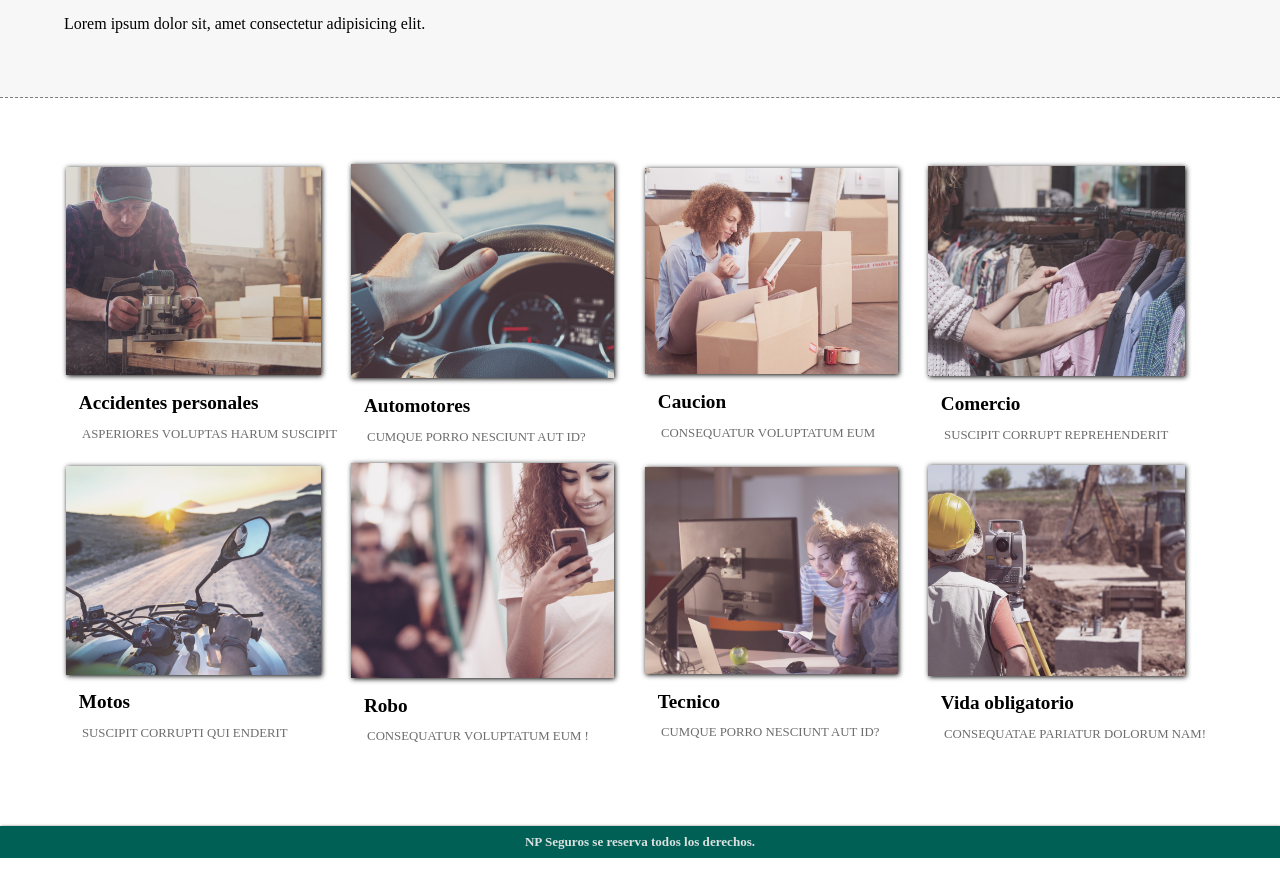
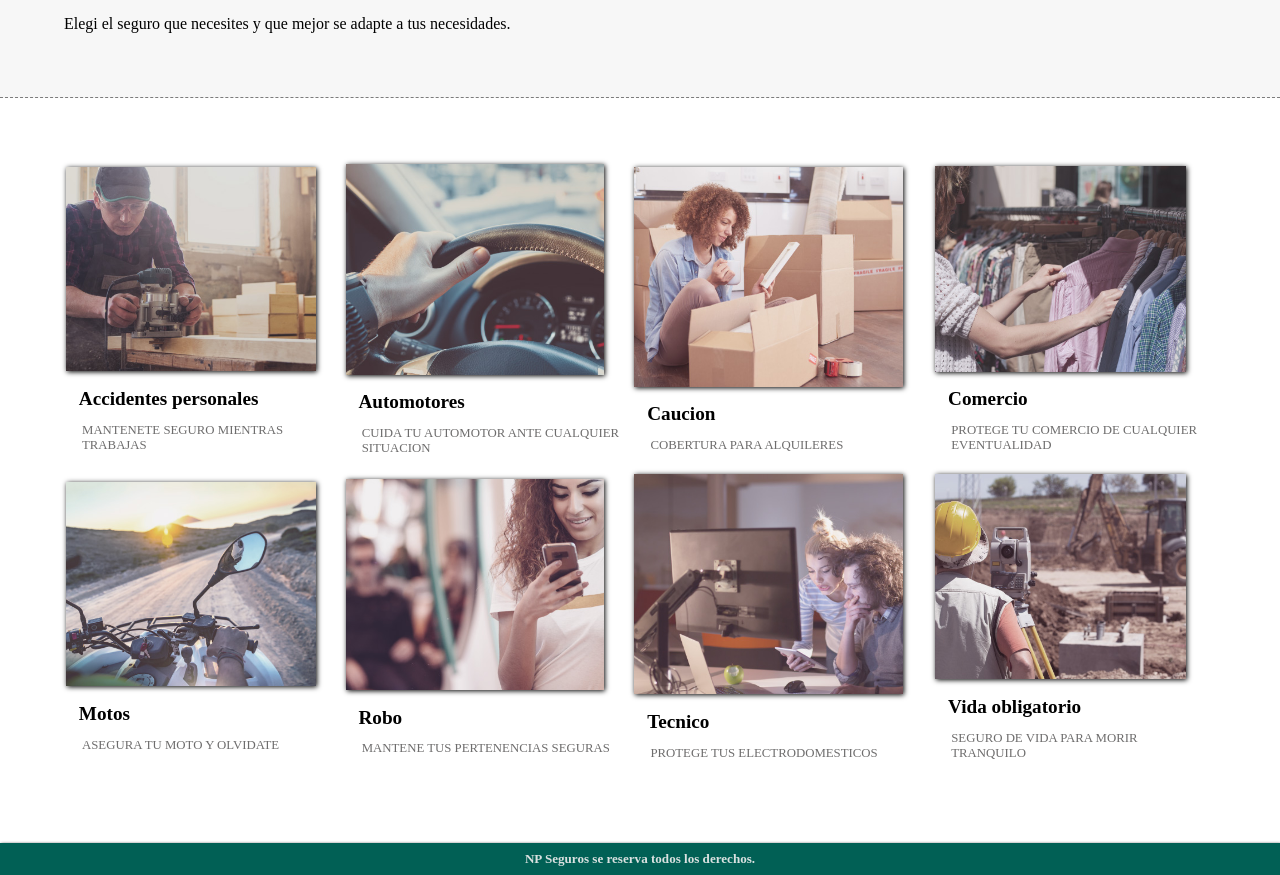
Before and after one commit to JulianUrrutia80/PF-JulianPeraltaUrrutia, a website: page pages/cotizacion.html in a window 1280 px wide. Shown: the part 204-1079 px from the top of the page. Drawn offline with Linux system fonts and the light colour scheme.

Commit message:
chau-lorems

```diff
--- a/pages/cotizacion.html
+++ b/pages/cotizacion.html
@@ -34,7 +34,7 @@
     <main class="pag-cotizador">
         <div>
             <h1>Productos</h1>
-            <p>Lorem ipsum dolor sit, amet consectetur adipisicing elit.</p>
+            <p>Elegi el seguro que necesites y que mejor se adapte a tus necesidades.</p>
         </div>
 
         <!-- Galeria -->
@@ -43,44 +43,44 @@
                 <td>
                     <img src="../img/acc-personales.jpg" alt="">
                     <h2>Accidentes personales</h2>
-                    <p>Asperiores voluptas harum suscipit</p>
+                    <p>Mantenete seguro mientras trabajas</p>
                 </td>
                 <td>
                     <img src="../img/automotores.jpg" alt="">
                     <h2>Automotores</h2>
-                    <p>cumque porro nesciunt aut id?</p>
+                    <p>Cuida tu automotor ante cualquier situacion</p>
                 </td>
                 <td>
                     <img src="../img/caucion.jpg" alt="">
                     <h2>Caucion</h2>
-                    <p>consequatur voluptatum eum </p>
+                    <p>Cobertura para alquileres</p>
                 </td>
                 <td>
                     <img src="../img/comercio.jpg" alt="">
                     <h2>Comercio</h2>
-                    <p>suscipit corrupt reprehenderit</p>
+                    <p>Protege tu comercio de cualquier eventualidad</p>
                 </td>
             </tr>
             <tr>
                 <td>
                     <img src="../img/moto.jpg" alt="">
                     <h2>Motos</h2>
-                    <p>suscipit corrupti qui enderit</p>
+                    <p>Asegura tu moto y olvidate</p>
                 </td>
                 <td>
                     <img src="../img/robo.jpg" alt="">
                     <h2>Robo</h2>
-                    <p>consequatur voluptatum eum !</p>
+                    <p>Mantene tus pertenencias seguras</p>
                 </td>
                 <td>
                     <img src="../img/tecnico.jpg" alt="">
                     <h2>Tecnico</h2>
-                    <p>cumque porro nesciunt aut id?</p>
+                    <p>Protege tus electrodomesticos</p>
                 </td>
                 <td>
                     <img src="../img/vida-obligatorio.jpg" alt="">
                     <h2>Vida obligatorio</h2>
-                    <p>consequatae pariatur dolorum nam!</p>
+                    <p>Seguro de vida para morir tranquilo</p>
                 </td>
             </tr>
         </table>
```
Also changed, not shown: index.html (+3 -3 lines), pages/contacto.html (+1 -1 lines).
